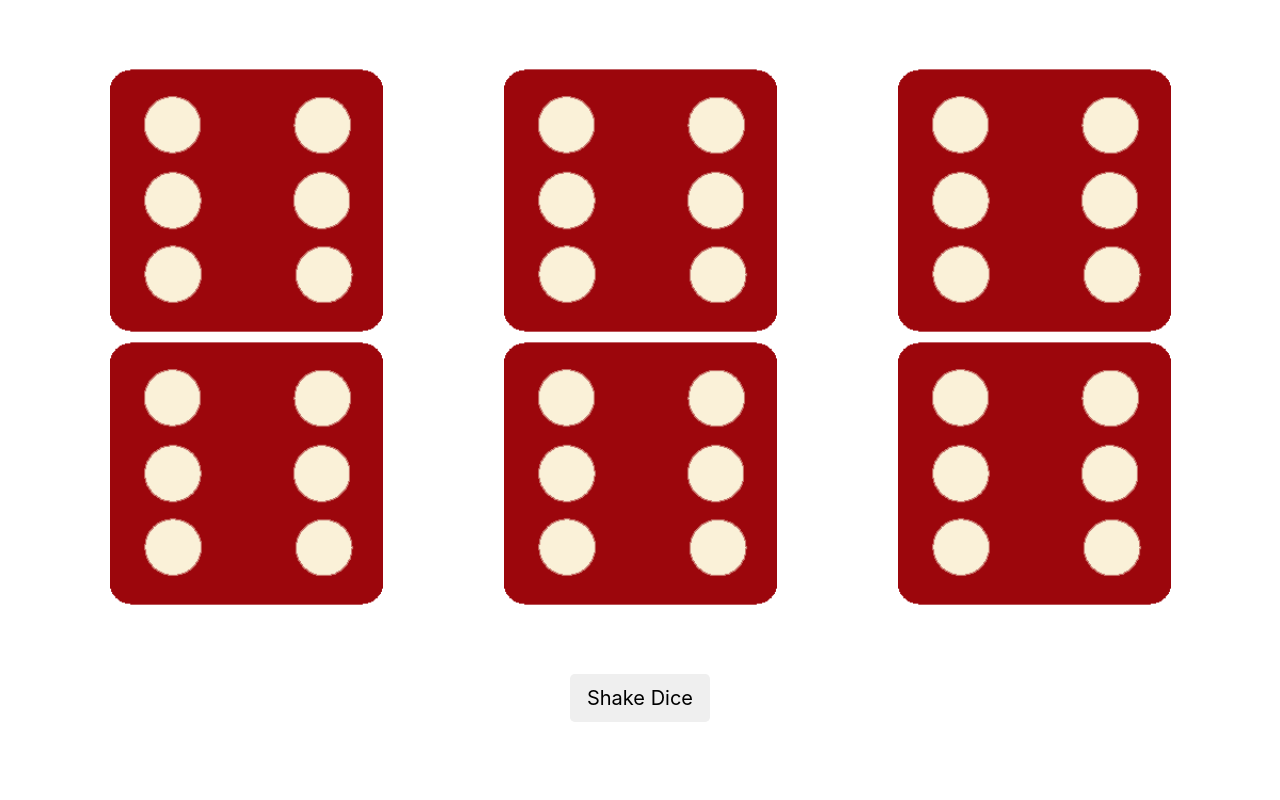
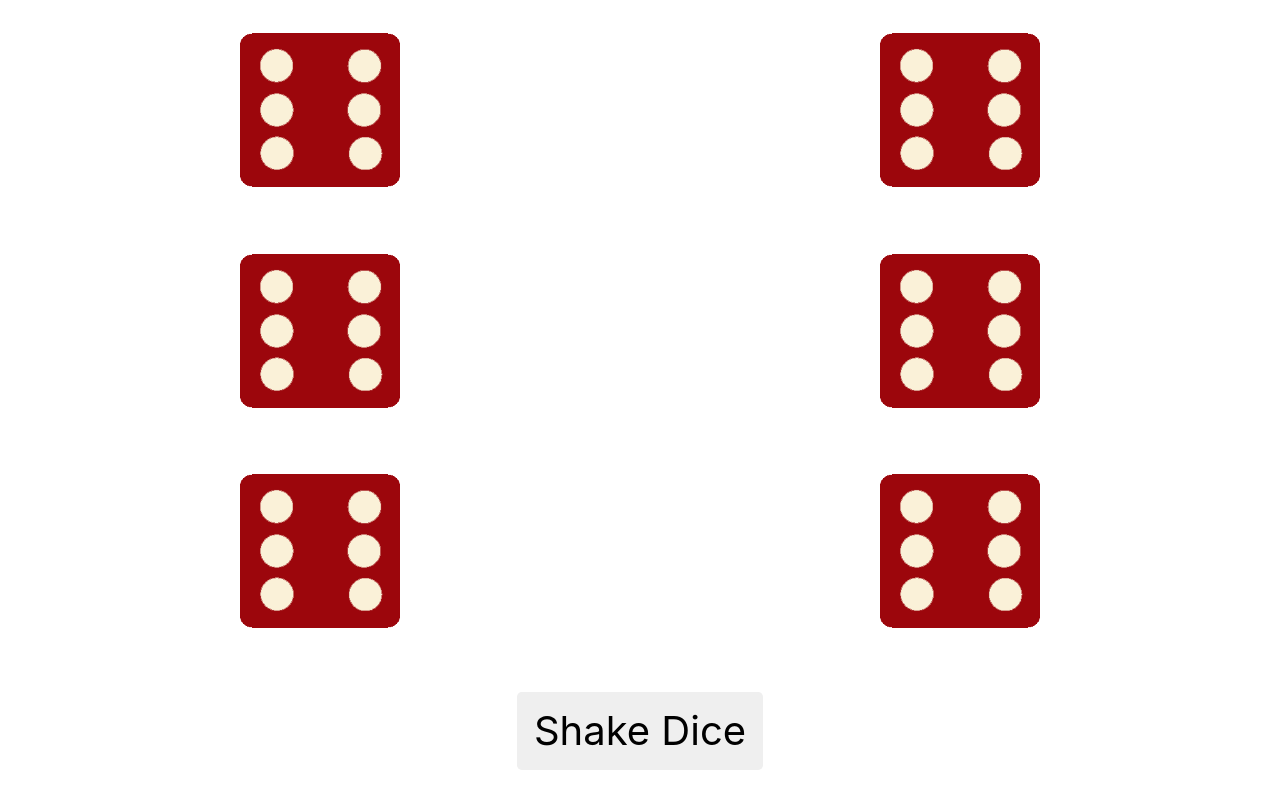
Before and after one commit to thompsonalecbgo/dicesimulation, a plain HTML site: page index.html in a window 1280 px wide. Drawn offline with nearby package versions, Linux system fonts and the light colour scheme.

Commit message:
Add files via upload
using flexbox

```diff
--- a/index.html
+++ b/index.html
@@ -11,32 +11,31 @@
 </head>
 
 <body>
-  <div class="container-fluid">
-
-
-    <div class="row">
-      <div class="col-lg-4 col-sm-6">
+  <div class="flex-container">
+      <div class="flex-child">
         <img class="dice-img1" src="images/dice6.png" alt="">
       </div>
-      <div class="col-lg-4 col-sm-6">
+      <div class="flex-child">
         <img class="dice-img2" src="images/dice6.png" alt="">
       </div>
-      <div class="col-lg-4 col-sm-6">
+      <div class="flex-child">
         <img class="dice-img3" src="images/dice6.png" alt="">
       </div>
-      <div class="col-lg-4 col-sm-6">
+      <div class="flex-child">
         <img class="dice-img4" src="images/dice6.png" alt="">
       </div>
-      <div class="col-lg-4 col-sm-6">
+      <div class="flex-child">
         <img class="dice-img5" src="images/dice6.png" alt="">
       </div>
-      <div class="col-lg-4 col-sm-6">
+      <div class="flex-child">
         <img class="dice-img6" src="images/dice6.png" alt="">
       </div>
-</div>
+      <div class="flex-child">
+        <button type="button" name="button" class="btn btn-lg" value="shake dice" onclick="toggleButton()"><span class="button-text">Shake Dice</span></button>
+      </div>
+
 </div>
 
-    <button type="button" name="button" class="btn btn-lg" value="shake dice" onclick="toggleButton()">Shake Dice</button>
     <!-- <input type="button" class="btn btn-lg" value="shake dice" onclick="toggleButton()"> -->
 
 
--- a/index.js
+++ b/index.js
@@ -16,14 +16,15 @@ function shakeDice() {
 function toggleButton() {
 //  var x = document.querySelector("input");
   var y = document.querySelector("button");
+  var x = document.querySelector(".button-text");
   if (y.value === "shake dice") {
     y.value = "roll dice";
-    y.innerHTML = "Roll Dice";
+    x.innerHTML = "Roll Dice";
     diceAnimation = setInterval(shakeDice, 50);
     diceAnimation;
   } else {
     y.value = "shake dice";
-    y.innerHTML = "Shake Dice";
+    x.innerHTML = "Shake Dice";
     clearInterval(diceAnimation);
   }
 }
--- a/main.css
+++ b/main.css
@@ -1,11 +1,26 @@
-body {
+html, body {
+  height: 100%;
+}
+
+img {
+  max-height: 20vh;
+}
+
+.flex-child {
+  width: 50%;
+  height: auto;
   text-align: center;
 }
 
-img {
-  width: 75%;
+.button-text {
+  font-size: 5vh;
 }
 
-.container-fluid {
-  padding: 5%;
+.flex-container {
+  display: flex;
+  flex-direction: row;
+  flex-wrap: wrap;
+  justify-content: center;
+  align-items: center;
+  height: 100%;
 }
```
